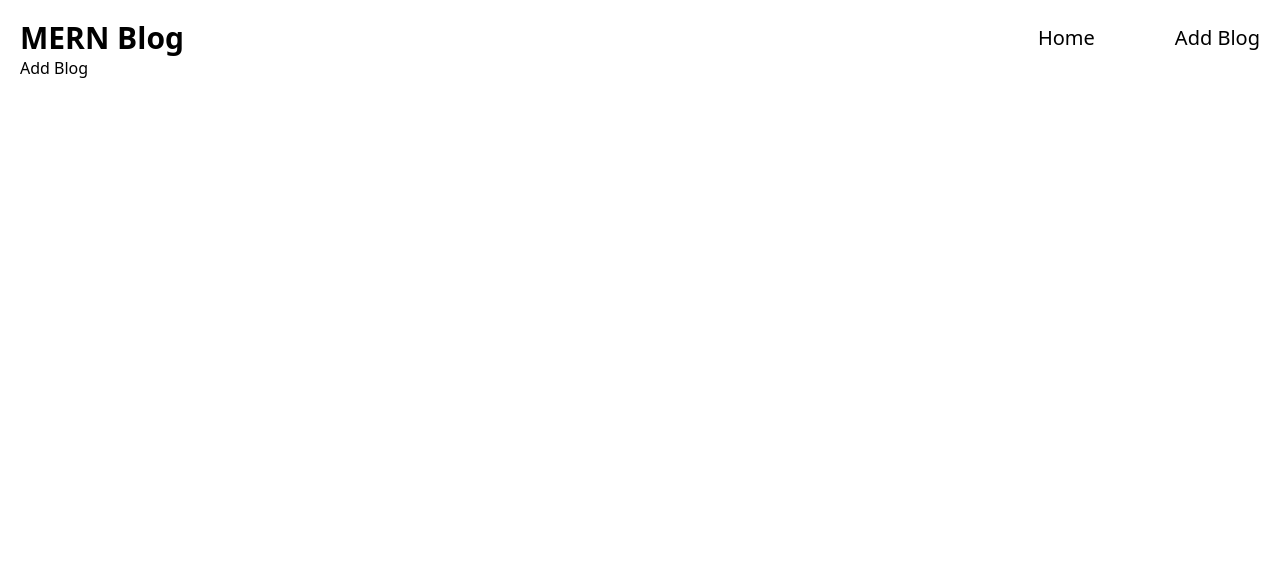
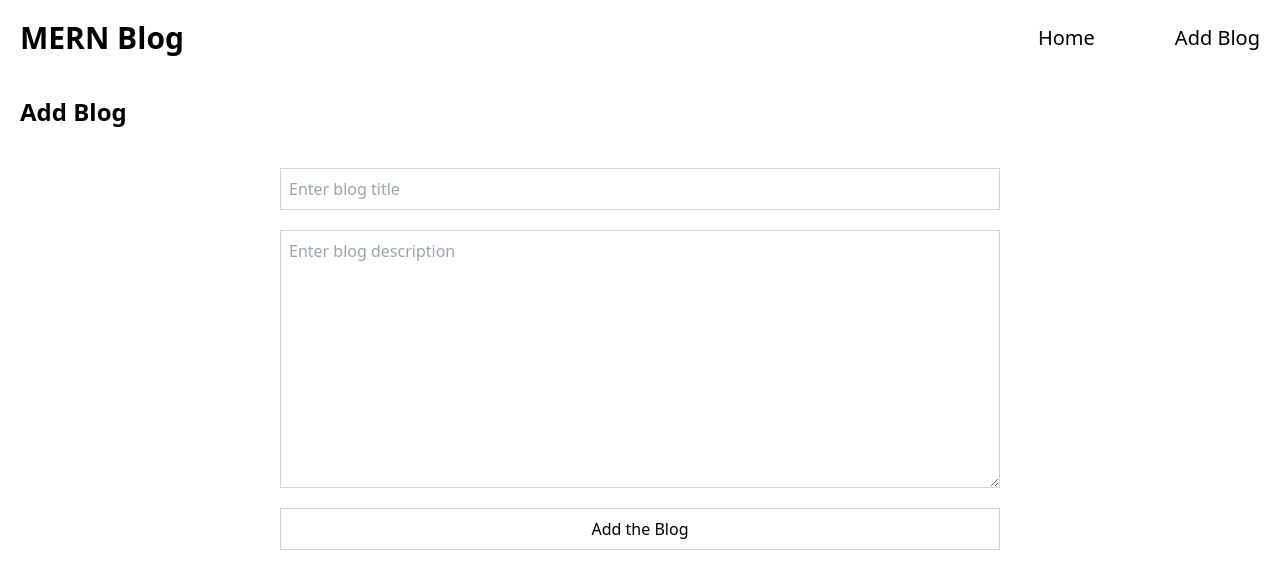
Before and after one commit to Abhijitkr/mern-blog-post, a React (Vite) app in the folder client/: page /add-blog in a window 1280 px wide. Shown: the top 588 px of the page. Built offline with nearby package versions, Linux system fonts and the light colour scheme.

Commit message:
Adds add blog forms basic layout

```diff
--- a/client/src/components/Header.jsx
+++ b/client/src/components/Header.jsx
@@ -2,7 +2,7 @@ import { Link } from "react-router-dom";
 
 export default function Header() {
   return (
-    <section>
+    <section className="mb-10">
       <div className="flex justify-between">
         <h1 className="text-3xl font-semibold cursor-pointer">
           <Link to="/">MERN Blog</Link>
--- a/client/src/pages/AddBlog.jsx
+++ b/client/src/pages/AddBlog.jsx
@@ -1,3 +1,30 @@
-export default function AddBlog(){
-    return <section>Add Blog</section>
+export default function AddBlog() {
+  return (
+    <section>
+      <h1 className="text-2xl font-semibold">Add Blog</h1>
+      <div className="flex flex-col p-10 w-[800px] gap-5 mx-auto">
+        <input
+          type="text"
+          name="title"
+          id="title"
+          placeholder="Enter blog title"
+          className="p-2 border border-gray-300 outline-gray-400"
+        />
+        <textarea
+          name="description"
+          id="description"
+          cols="30"
+          rows="10"
+          placeholder="Enter blog description"
+          className="p-2 border border-gray-300 outline-gray-400"
+        ></textarea>
+        <button
+          type="submit"
+          className="p-2 border border-gray-300 outline-gray-400 transition-transform duration-200 transform hover:scale-105 active:scale-95"
+        >
+          Add the Blog
+        </button>
+      </div>
+    </section>
+  );
 }
```
